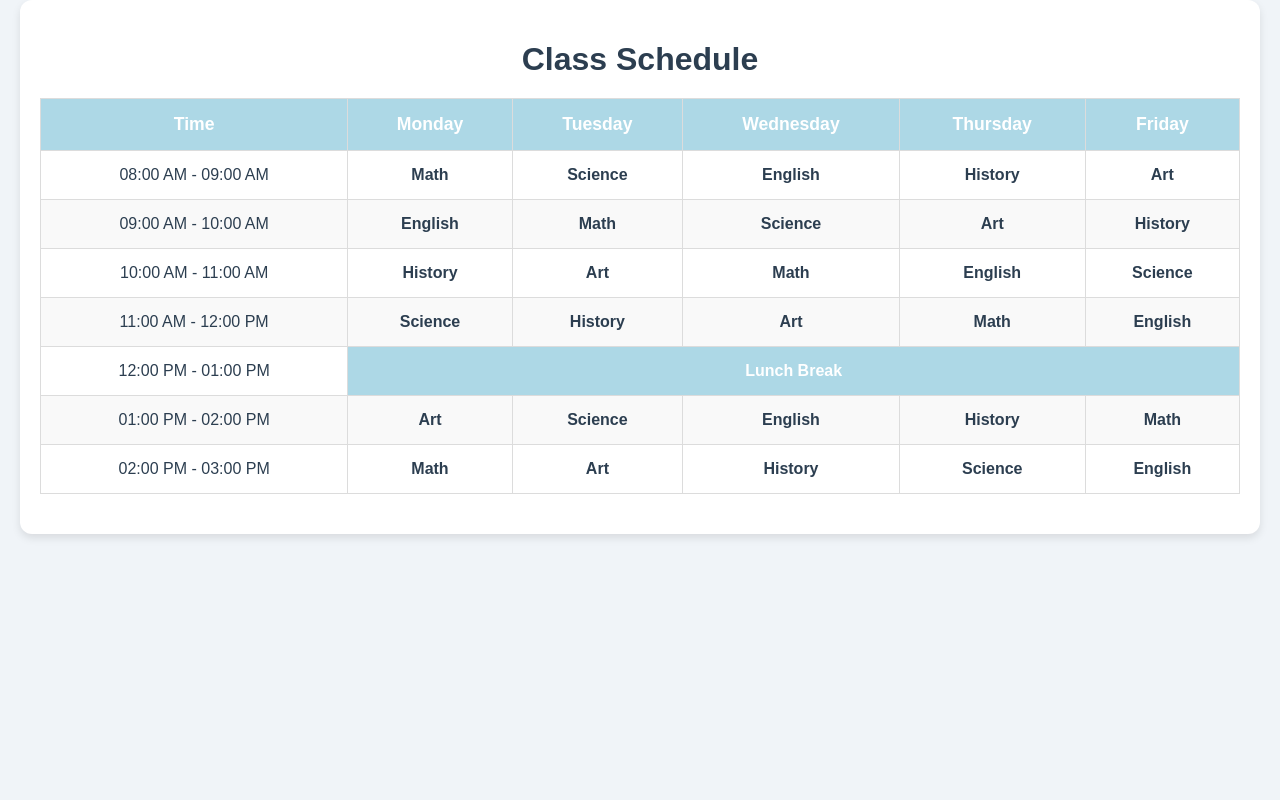
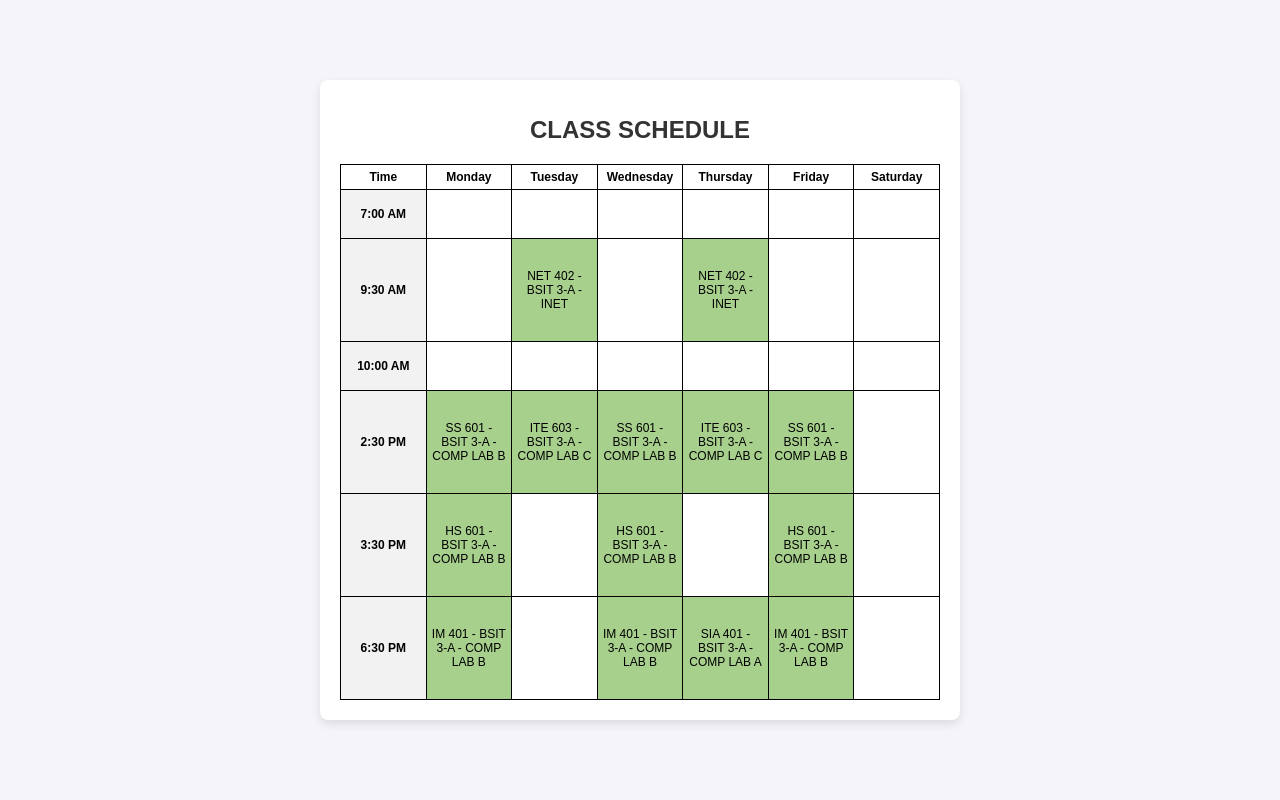
Before and after one commit to SolidariosAlenRoy/Attendance-management-system, a PHP site: page /schedule.php in a window 1280 px wide. Run offline with PHP 8.4, Linux system fonts and the light colour scheme.

Commit message:
modified the schedule

```diff
--- a/schedule.php
+++ b/schedule.php
@@ -7,71 +7,85 @@
     <style>
         body {
             font-family: Arial, sans-serif;
-            background-color: #f0f4f8;
+            background-color: #f4f4f9;
             margin: 0;
             padding: 0;
+            display: flex;
+            justify-content: center;
+            align-items: center;
+            height: 100vh;
         }
-        .container {
-            max-width: 1200px;
-            margin: 0 auto;
-            background-color: #ffffff;
+        .schedule-container {
+            background-color: #fff;
             padding: 20px;
-            border-radius: 12px;
-            box-shadow: 0 4px 8px rgba(0, 0, 0, 0.1);
+            border-radius: 8px;
+            box-shadow: 0 4px 10px rgba(0, 0, 0, 0.1);
+            width: 600px;
+            height: 600px;
+            display: flex;
+            flex-direction: column;
+            justify-content: center;
+            align-items: center;
+            text-align: center;
+            overflow: hidden;
         }
+
         h1 {
+            margin-bottom: 20px;
+            font-size: 24px;
+            color: #333;
+        }
+
+        table {
+            border-collapse: collapse;
+            width: 100%;
+            height: 100%;
+            table-layout: fixed;
+        }
+
+        table, th, td {
+            border: 1px solid black;
+        }
+
+        th, td {
             text-align: center;
-            color: #2c3e50;
-            margin-bottom: 20px;
-            font-size: 2rem;
+            padding: 5px;
+            font-size: 12px;
         }
-        table {
-            width: 100%;
-            border-collapse: collapse;
-            margin: 20px 0;
-            font-size: 1rem;
+
+
+        tbody tr {
+            height: calc(100% / 30);
         }
+
+        .time-slot {
+            background-color: #f2f2f2;
+            font-weight: bold;
+            white-space: nowrap;
+        }
+
+        .class-cell {
+            background-color: #a8d08d;
+        }
+
+        @media (max-width: 768px) {
+            .schedule-container {
+                width: 90%;
+                height: 90%;
+            }
+
             th, td {
-            padding: 15px;
-            text-align: center;
-            border: 1px solid #dcdcdc;
-        }
-        th {
-            background-color: #ADD8E6;
-            color: #ffffff;
-            font-size: 1.1rem;
-        }
-        td {
-            background-color: #ffffff;
-            color: #2c3e50;
-        }
-        tr:nth-child(even) td {
-            background-color: #f9f9f9;
-        }
-        tr:hover td {
-            background-color: #ADD8E6;
-        }
-        .subject-cell {
-            font-weight: bold;
-        }
-        .lunch-break {
-            background-color: #ADD8E6;
-            color: #ffffff;
-            font-weight: bold;
-        }
-        @media (max-width: 768px) {
-            th, td {
-                padding: 10px;
-            }
-            h1 {
-                font-size: 1.5rem;
+                padding: 3px;
+                font-size: 10px;
             }
         }
     </style>
 </head>
 <body>
-    <div class="container">
-        <h1>Class Schedule</h1>
+
+<div class="schedule-container">
+    <h1>CLASS SCHEDULE</h1>
+
     <table>
         <thead>
             <tr>
@@ -81,64 +95,69 @@
                 <th>Wednesday</th>
                 <th>Thursday</th>
                 <th>Friday</th>
+                <th>Saturday</th>
             </tr>
         </thead>
         <tbody>
+            <!-- Sample Time Slots -->
             <tr>
-                    <td>08:00 AM - 09:00 AM</td>
-                    <td class="subject-cell">Math</td>
-                    <td class="subject-cell">Science</td>
-                    <td class="subject-cell">English</td>
-                    <td class="subject-cell">History</td>
-                    <td class="subject-cell">Art</td>
+                <td class="time-slot">7:00 AM</td>
+                <td></td>
+                <td></td>
+                <td></td>
+                <td></td>
+                <td></td>
+                <td></td>
+            </tr>
+
+            <tr>
+                <td class="time-slot">9:30 AM</td>
+                <td></td>
+                <td class="class-cell">NET 402 - BSIT 3-A - INET</td>
+                <td></td>
+                <td class="class-cell">NET 402 - BSIT 3-A - INET</td>
+                <td></td>
+                <td></td>
             </tr>
             <tr>
-                    <td>09:00 AM - 10:00 AM</td>
-                    <td class="subject-cell">English</td>
-                    <td class="subject-cell">Math</td>
-                    <td class="subject-cell">Science</td>
-                    <td class="subject-cell">Art</td>
-                    <td class="subject-cell">History</td>
+                <td class="time-slot">10:00 AM</td>
+                <td></td>
+                <td></td>
+                <td></td>
+                <td></td>
+                <td></td>
+                <td></td>
             </tr>
             <tr>
-                    <td>10:00 AM - 11:00 AM</td>
-                    <td class="subject-cell">History</td>
-                    <td class="subject-cell">Art</td>
-                    <td class="subject-cell">Math</td>
-                    <td class="subject-cell">English</td>
-                    <td class="subject-cell">Science</td>
+                <td class="time-slot">2:30 PM</td>
+                <td class="class-cell">SS 601 - BSIT 3-A - COMP LAB B</td>
+                <td class="class-cell">ITE 603 - BSIT 3-A - COMP LAB C</td>
+                <td class="class-cell">SS 601 - BSIT 3-A - COMP LAB B</td>
+                <td class="class-cell">ITE 603 - BSIT 3-A - COMP LAB C</td>
+                <td class="class-cell">SS 601 - BSIT 3-A - COMP LAB B</td>
+                <td></td>
             </tr>
             <tr>
-                    <td>11:00 AM - 12:00 PM</td>
-                    <td class="subject-cell">Science</td>
-                    <td class="subject-cell">History</td>
-                    <td class="subject-cell">Art</td>
-                    <td class="subject-cell">Math</td>
-                    <td class="subject-cell">English</td>
+                <td class="time-slot">3:30 PM</td>
+                <td class="class-cell">HS 601 - BSIT 3-A - COMP LAB B</td>
+                <td></td>
+                <td class="class-cell">HS 601 - BSIT 3-A - COMP LAB B</td>
+                <td></td>
+                <td class="class-cell">HS 601 - BSIT 3-A - COMP LAB B</td>
+                <td></td>
             </tr>
             <tr>
-                    <td>12:00 PM - 01:00 PM</td>
-                    <td colspan="5" class="lunch-break">Lunch Break</td>
+                <td class="time-slot">6:30 PM</td>
+                <td class="class-cell">IM 401 - BSIT 3-A - COMP LAB B</td>
+                <td></td>
+                <td class="class-cell">IM 401 - BSIT 3-A - COMP LAB B</td>
+                <td class="class-cell">SIA 401 - BSIT 3-A - COMP LAB A</td>
+                <td class="class-cell">IM 401 - BSIT 3-A - COMP LAB B</td>
+                <td></td>
             </tr>
-                <tr>
-                    <td>01:00 PM - 02:00 PM</td>
-                    <td class="subject-cell">Art</td>
-                    <td class="subject-cell">Science</td>
-                    <td class="subject-cell">English</td>
-                    <td class="subject-cell">History</td>
-                    <td class="subject-cell">Math</td>
-                </tr>
-                <tr>
-                    <td>02:00 PM - 03:00 PM</td>
-                    <td class="subject-cell">Math</td>
-                    <td class="subject-cell">Art</td>
-                    <td class="subject-cell">History</td>
-                    <td class="subject-cell">Science</td>
-                    <td class="subject-cell">English</td>
-                </tr>
-                <!-- Add more time slots as needed -->
         </tbody>
     </table>
 </div>
+
 </body>
 </html>
```
Lines whose indentation alone changed are shown as unchanged.
